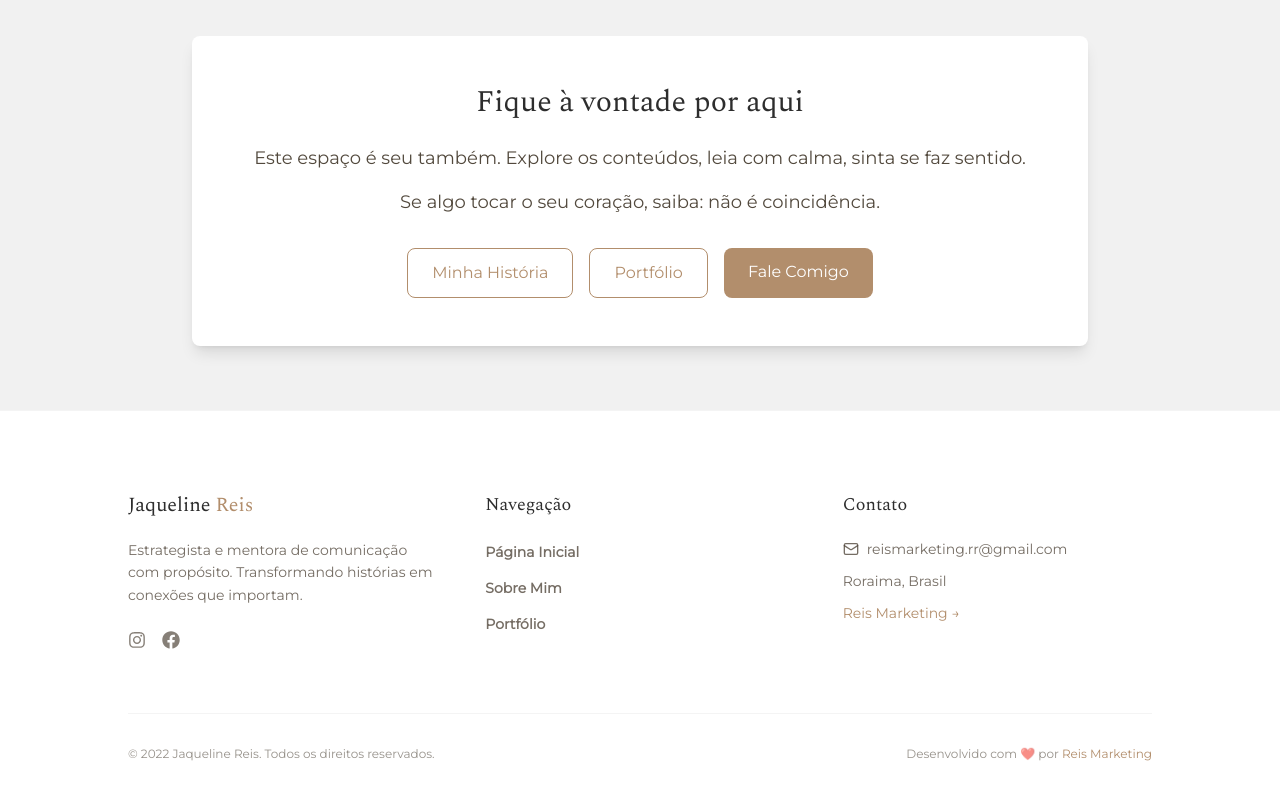
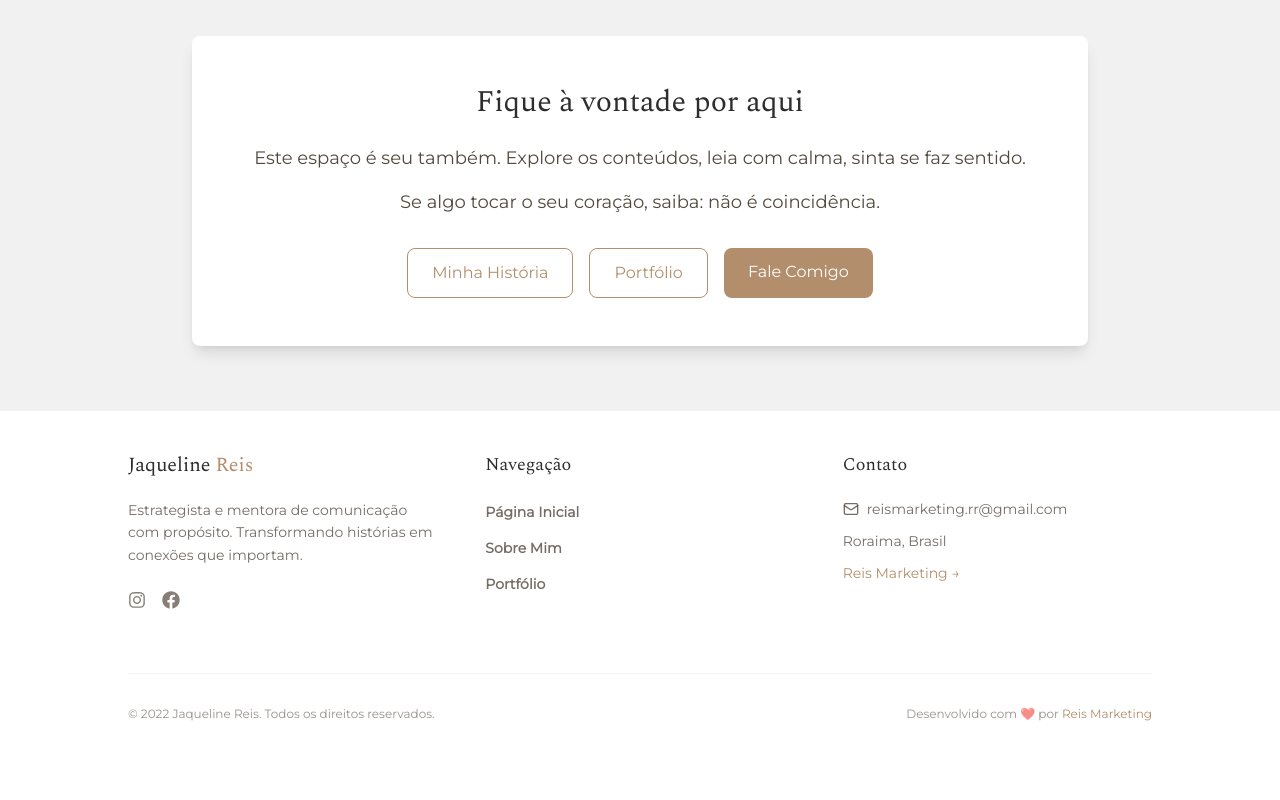
Before and after one commit to irlanreis/jaqueline, a React (Vite) app: page / in a window 1280 px wide. Shown: the part 2834-3634 px from the top of the page. After the commit the page ends 3596 px from the top, so only its background shows below. Built offline with nearby package versions, Linux system fonts and the light colour scheme.

Commit message:
fix: Ajusta espaçamento do footer e corrige a classe do HeroSection

```diff
--- a/src/components/Home-page/Footer.tsx
+++ b/src/components/Home-page/Footer.tsx
@@ -6,7 +6,7 @@ function Footer() {
   const currentYear = new Date().getFullYear();
 
   return (
-    <footer className="bg-white py-20 border-t border-marrondarck/5">
+    <footer className="bg-white py-10 border-t border-marrondarck/5">
       <div className="container mx-auto px-6">
         <div className="max-w-5xl mx-auto">
           <div className="grid grid-cols-1 md:grid-cols-3 gap-12 mb-16">
--- a/src/components/Home-page/HeroSection.tsx
+++ b/src/components/Home-page/HeroSection.tsx
@@ -18,7 +18,7 @@ function HeroSection() {
             </div>
           </div>
 
-          <div className="w-full md:w-7/12 text-center md:text-left order-1 md:order-2 px-1 xs:px-2 sm:px-0">
+          <div className="w-full md:w-7/12 text-center md:text-left order-1 mbl:mt-8 md:order-2 px-1 xs:px-2 sm:px-0">
             <div className="inline-block mb-2 xs:mb-3 sm:mb-2">
               <span className="text-bejeAbobora font-SpectralRegular italic text-xs xs:text-sm sm:text-base">— Bem-vinda(o) —</span>
             </div>
```
